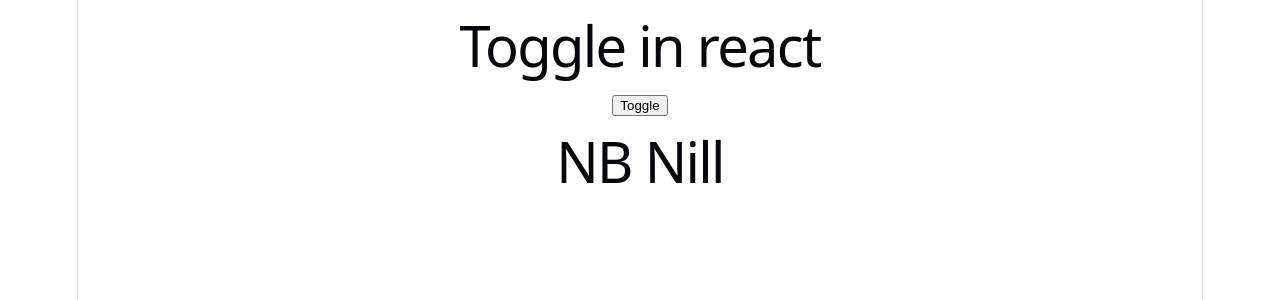
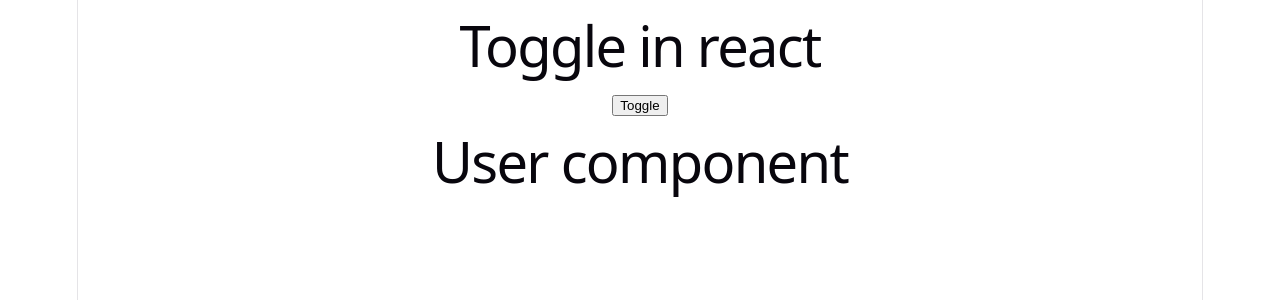
Before and after one commit to codewithnill/reactjs_19_by_code_step_by_step, a React (Vite) app in the folder main/react-blog/: page / in a window 1280 px wide. Shown: the top 300 px of the page. Built offline with nearby package versions, Linux system fonts and the light colour scheme.

Commit message:
hide and show component.

```diff
--- a/main/react-blog/src/App.jsx
+++ b/main/react-blog/src/App.jsx
@@ -1,4 +1,5 @@
 import { useState } from "react";
+import User from "./User";
 function App() {
 
   const [display,setDisplay] = useState(true);
@@ -8,7 +9,7 @@ function App() {
       <h1>Toggle in react</h1>
       <button onClick={()=>setDisplay(!display)}>Toggle</button>
       {
-        display? <h1>NB Nill</h1>:<h1>no username</h1>
+        display?<User/>:null
       }
 
     </div>
--- /dev/null
+++ b/main/react-blog/src/User.jsx
@@ -0,0 +1,9 @@
+function User() {
+  return (
+    <div>
+      <h1>User component</h1>
+    </div>
+  );
+}
+
+export default User;
```
